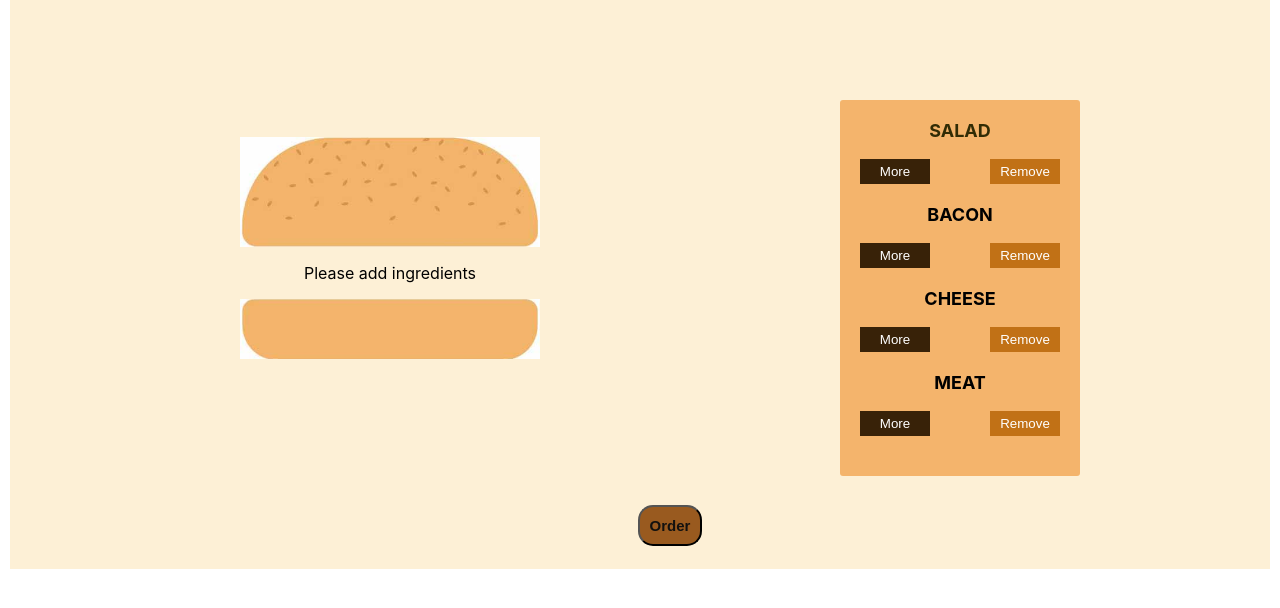
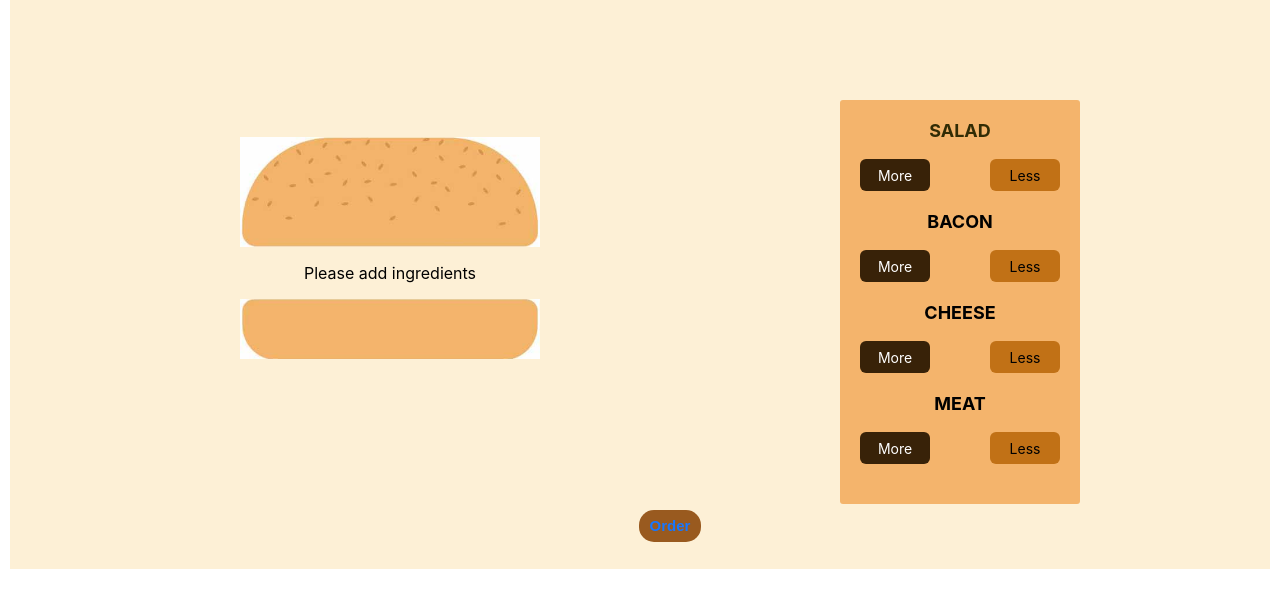
Before and after one commit to Priyav2001/Burger-Builder-App, a React (Create React App) app: page /Burgerbuilder in a window 1280 px wide. Shown: the top 608 px of the page. Built offline with nearby package versions, Linux system fonts and the light colour scheme.

Commit message:
Update Burgerbuilder.tsx

```diff
--- a/src/components/Burgerbuilder.tsx
+++ b/src/components/Burgerbuilder.tsx
@@ -1,7 +1,8 @@
 import React,{ useState } from 'react';
 import { useNavigate } from 'react-router-dom';
 import './BurgerStyle.css'
-export default function Burgerbuilder(){
+import { Button } from 'antd';
+function Burgerbuilder(){
     const [lettuce, setLettuce] = useState(0);
     const [tomato, setTomato] = useState(0);
     const [cheese, setCheese] = useState(0);
@@ -90,37 +91,40 @@ export default function Burgerbuilder(){
                 {burgerContent()}
                 <div className="bottomSide"></div>
             </div>
+
             <div className="ingredientsBlock">
                 <p className="ptext">Salad</p>
                 <div className="ingrBtns">
-                <button className="ingrBtn1" onClick={()=>addRemoveIngredient('add','lettuce')}>More</button>
-                <button className="ingrBtn2" onClick={()=>addRemoveIngredient('less','lettuce')}>Remove</button>
+                <Button type='text' className="ingrBtn1" onClick={()=>addRemoveIngredient('add','lettuce')}>More</Button>
+                <Button type='text' danger style={{color:'black'}} className="ingrBtn2" onClick={()=>addRemoveIngredient('less','lettuce')}>Less</Button>
 
-            </div>
+                </div>
                 <p>Bacon</p>
                 <div className="ingrBtns">
-                <button className="ingrBtn1" onClick={()=>addRemoveIngredient('add','tomato')}>More</button>
-                <button className="ingrBtn2" onClick={()=>addRemoveIngredient('less','tomato')}>Remove</button>
+                <Button type='text' className="ingrBtn1" onClick={()=>addRemoveIngredient('add','tomato')}>More</Button>
+                <Button type='text' danger style={{color:'black'}} className="ingrBtn2" onClick={()=>addRemoveIngredient('less','tomato')}>Less</Button>
 
                 </div>
                 <p>CHEESE</p>
                 <div className="ingrBtns">
-                <button className="ingrBtn1" onClick={()=>addRemoveIngredient('add','cheese')}>More</button>
-                <button className="ingrBtn2" onClick={()=>addRemoveIngredient('less','cheese')}>Remove</button>
+                <Button type='text' className="ingrBtn1" onClick={()=>addRemoveIngredient('add','cheese')}>More</Button>
+                <Button type='text' danger style={{color:'black'}} className="ingrBtn2" onClick={()=>addRemoveIngredient('less','cheese')}>Less</Button>
 
                 </div>
                 <p>Meat</p>
                 <div className="ingrBtns">
-                <button className="ingrBtn1" onClick={()=>addRemoveIngredient('add','meat')}>More</button>
-                <button className="ingrBtn2" onClick={()=>addRemoveIngredient('less','meat')}>Remove</button>
+                <Button type='text' className="ingrBtn1" onClick={()=>addRemoveIngredient('add','meat')}>More</Button>
+                <Button type='text' danger style={{color:'black'}} className="ingrBtn2" onClick={()=>addRemoveIngredient('less','meat')}>Less</Button>
 
                 </div>
 
             </div>
+
             <div className="ORDERPAGE">
-                <button className="button" onClick={()=>Order()}>Order</button>
+                <Button type="link" className="button" onClick={()=>Order()}>Order</Button>
             </div>
             </div>
         </>
     );
 }
+export default Burgerbuilder;
```
